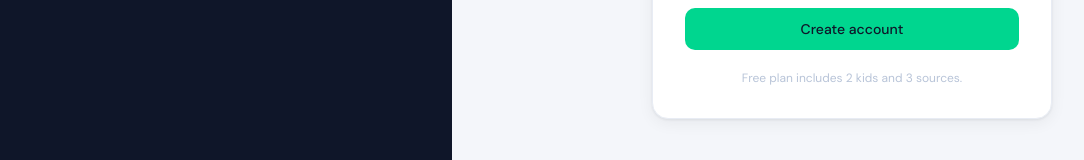
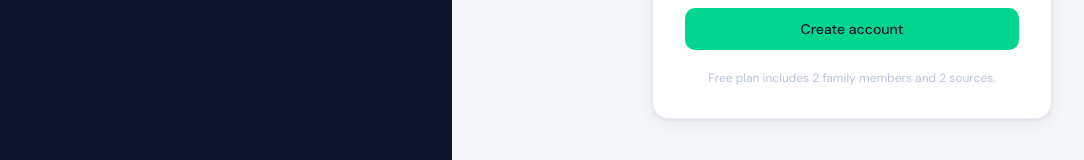
Before and after one commit to 5kconsulting/sportscal, a React (Vite) app in the folder frontend/: page /signup in a window 1280 px wide. Shown: the part 554-714 px from the top of the page, without its empty margins (28-1112 px from the left). Built offline with nearby package versions, Linux system fonts and the light colour scheme; no server answers.

Commit message:
fix signup page plan description

```diff
--- a/frontend/src/pages/Signup.jsx
+++ b/frontend/src/pages/Signup.jsx
@@ -113,7 +113,7 @@ export default function Signup() {
                 </button>
               </form>
               <p style={{ fontSize: 12, color: 'var(--slate-light)', marginTop: 20, textAlign: 'center' }}>
-                Free plan includes 2 kids and 3 sources.
+                Free plan includes 2 family members and 2 sources.
               </p>
             </div>
           </div>
```
